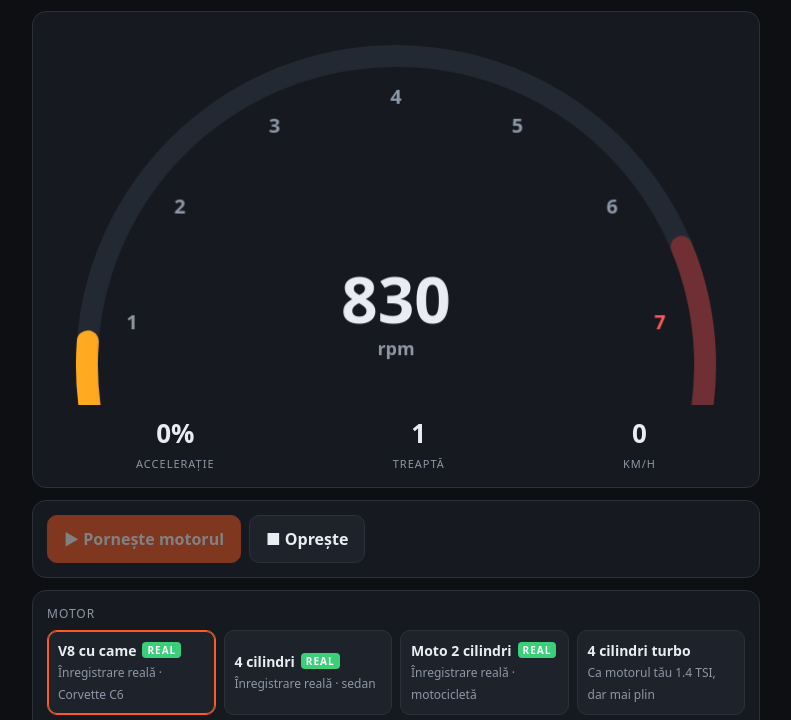
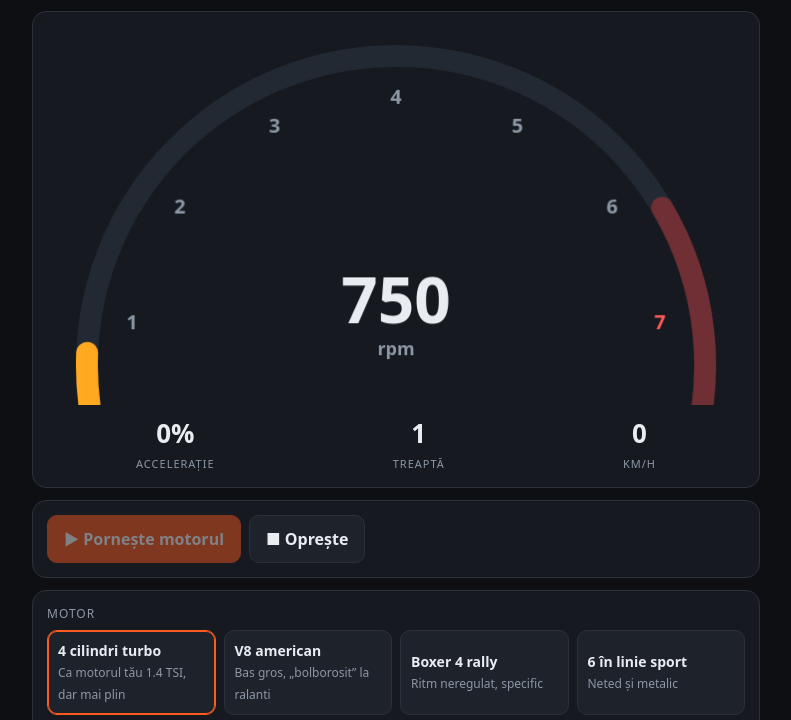
Before and after one commit to originalshow81-prog/11lab, a plain HTML site: page esapament/index.html in a window 1280 px wide. Both pictures are taken after a click on the button "▶ Pornește motorul". Shown: the part 73-793 px from the top of the page, without its empty margins (244-1035 px from the left). Drawn offline with Linux system fonts and the light colour scheme; no server answers.

Commit message:
Revert "Add real CC0 engine recordings (V8, 4-cyl, motorcycle) pitched by RPM"
This reverts commit c2037c0622d81731076ee5301ef77dfa5e027793.

```diff
--- a/esapament/index.html
+++ b/esapament/index.html
@@ -38,8 +38,6 @@
     text-align: left; color: var(--text); cursor: pointer; font: inherit; }
   .prof b { display: block; font-size: 14px; }
   .prof small { color: var(--muted); font-size: 12px; }
-  .prof.real b::after { content: 'REAL'; font-size: 10px; font-weight: 800; letter-spacing: 1px;
-    color: #fff; background: var(--ok); border-radius: 4px; padding: 1px 5px; margin-left: 6px; vertical-align: 2px; }
   .prof.on { border-color: var(--accent); box-shadow: 0 0 0 1px var(--accent) inset; }
   .row { display: flex; gap: 8px; flex-wrap: wrap; align-items: center; }
   button.btn { font: inherit; font-weight: 600; border: 0; border-radius: 10px; padding: 12px 16px;
@@ -139,26 +137,10 @@
       Folosește aplicația doar în habitaclu și nu umbla la telefon în timp ce conduci.</p>
   </div>
 
-  <p class="hint" style="font-size:12px">Înregistrări reale de pe freesound.org, licență CC0 (domeniu public):
-    „Big Cam C6 Corvette” de Angel_soto, „Sedan engine loop” de Dmitry_mansurev64,
-    „XSR700 tickover loop” de richwise.</p>
-
 <script>
 /* ---------- Profiles (generic engine types, procedurally synthesized) ---------- */
 const even = n => Array.from({ length: n }, (_, i) => i / n);
 const PROFILES = {
-  real_v8: { name: 'V8 cu came', desc: 'Înregistrare reală · Corvette C6', real: true,
-            sample: 'sunete/v8.wav', base: 830,
-            fire: even(8), amp: [1, .58, .95, .7, .9, .55, 1, .64], res: [[68, 2, .75], [175, 3, .4], [470, 4, .15]],
-            decay: .006, noise: .35, drive: 2.6, wBody: 1, wRes: 1, idle: 830, redline: 6500, turbo: false },
-  real_4: { name: '4 cilindri', desc: 'Înregistrare reală · sedan', real: true,
-            sample: 'sunete/4cil.wav', base: 1000,
-            fire: even(4), amp: [1, .9, .97, .88], res: [[95, 2.5, .55], [260, 4, .35], [820, 5, .12]],
-            decay: .004, noise: .25, drive: 1.6, wBody: .8, wRes: 1, idle: 800, redline: 6200, turbo: true },
-  real_moto: { name: 'Moto 2 cilindri', desc: 'Înregistrare reală · motocicletă', real: true,
-            sample: 'sunete/moto.wav', base: 1300,
-            fire: [0, .375], amp: [1, .9], res: [[110, 2.5, .6], [380, 3.5, .4], [1300, 5, .15]],
-            decay: .004, noise: .3, drive: 2.2, wBody: .9, wRes: 1, idle: 1300, redline: 9000, turbo: false },
   tsi4:   { name: '4 cilindri turbo', desc: 'Ca motorul tău 1.4 TSI, dar mai plin',
             fire: even(4), amp: [1, .9, .97, .88], res: [[95, 2.5, .55], [260, 4, .35], [820, 5, .12]],
             decay: .004, noise: .25, drive: 1.6, wBody: .8, wRes: 1, idle: 750, redline: 6200, turbo: true },
@@ -273,29 +255,7 @@ registerProcessor('engine', EngineProc);
 `;
 
 /* ---------- Audio engine ---------- */
-const audio = { ctx: null, node: null, lp: null, gain: null, analyser: null,
-                synthGain: null, sampleGain: null, src: null, buffers: {} };
-
-async function loadSample(url) {
-  if (audio.buffers[url]) return audio.buffers[url];
-  const data = await (await fetch(url)).arrayBuffer();
-  return (audio.buffers[url] = await audio.ctx.decodeAudioData(data));
-}
-async function applyProfileAudio() {
-  if (!audio.ctx) return;
-  const p = prof();
-  audio.node.port.postMessage({ profile: p });
-  if (audio.src) { try { audio.src.stop(); } catch {} audio.src.disconnect(); audio.src = null; }
-  if (!p.sample) return;
-  try {
-    const buf = await loadSample(p.sample);
-    if (prof() !== p) return;
-    const src = audio.ctx.createBufferSource();
-    src.buffer = buf; src.loop = true;
-    src.connect(audio.sampleGain); src.start();
-    audio.src = src;
-  } catch (e) { console.warn('Nu am putut încărca sunetul', e); }
-}
+const audio = { ctx: null, node: null, lp: null, gain: null, analyser: null };
 async function startAudio() {
   if (audio.ctx) { await audio.ctx.resume(); return; }
   const ctx = new (window.AudioContext || window.webkitAudioContext)({ latencyHint: 'interactive' });
@@ -306,21 +266,16 @@ async function startAudio() {
   const comp = ctx.createDynamicsCompressor(); comp.threshold.value = -14; comp.ratio.value = 4;
   const gain = ctx.createGain(); gain.gain.value = vol.value / 100;
   const analyser = ctx.createAnalyser(); analyser.fftSize = 2048;
-  const synthGain = ctx.createGain(), sampleGain = ctx.createGain();
-  sampleGain.gain.value = 0;
-  node.connect(synthGain).connect(lp);
-  sampleGain.connect(lp);
-  lp.connect(comp).connect(gain).connect(ctx.destination);
+  node.connect(lp).connect(comp).connect(gain).connect(ctx.destination);
   gain.connect(analyser);
-  Object.assign(audio, { ctx, node, lp, gain, analyser, synthGain, sampleGain });
-  node.port.postMessage({ pops: pops.checked, turbo: turbo.checked });
-  await applyProfileAudio();
+  Object.assign(audio, { ctx, node, lp, gain, analyser });
+  node.port.postMessage({ profile: PROFILES[state.profile], pops: pops.checked, turbo: turbo.checked });
 }
 
 /* ---------- State & simulation ---------- */
 const $ = id => document.getElementById(id);
 const vol = $('vol'), pops = $('pops'), turbo = $('turbo'), pedal = $('pedal'), driveMode = $('driveMode');
-const state = { profile: 'real_v8', running: false, mode: 'sim', rpm: 0, thr: 0, thrTarget: 0, speed: 0, gear: 0,
+const state = { profile: 'tsi4', running: false, mode: 'sim', rpm: 0, thr: 0, thrTarget: 0, speed: 0, gear: 0,
                 obd: { rpm: null, rpmPrev: null, tRpm: 0, slope: 0, pedal: 0, pMin: 100, pMax: 0, speed: 0 } };
 
 function prof() { return PROFILES[state.profile]; }
@@ -370,19 +325,7 @@ setInterval(() => {
   if (audio.node) {
     audio.node.port.postMessage({ rpm: state.rpm, thr: state.thr });
     const p = prof();
-    const t = audio.ctx.currentTime, frac = Math.min(1, state.rpm / p.redline);
-    if (p.sample) {
-      // real recording pitched by rpm, synth layer blended in as revs climb
-      const rate = Math.min(4, Math.max(0.6, Math.pow(Math.max(1, state.rpm) / p.base, 0.8)));
-      if (audio.src) audio.src.playbackRate.setTargetAtTime(rate, t, 0.03);
-      audio.sampleGain.gain.setTargetAtTime((0.55 + 0.45 * state.thr) * (1 - 0.5 * frac) * 1.6, t, 0.05);
-      audio.synthGain.gain.setTargetAtTime(0.1 + 0.8 * frac * (0.4 + 0.6 * state.thr), t, 0.05);
-      audio.lp.frequency.setTargetAtTime(1800 + state.thr * 5000 + frac * 4000, t, 0.05);
-    } else {
-      audio.synthGain.gain.setTargetAtTime(1, t, 0.05);
-      audio.sampleGain.gain.setTargetAtTime(0, t, 0.05);
-      audio.lp.frequency.setTargetAtTime(900 + state.thr * 5000 + frac * 2500, t, 0.05);
-    }
+    audio.lp.frequency.setTargetAtTime(900 + state.thr * 5000 + (state.rpm / p.redline) * 2500, audio.ctx.currentTime, 0.05);
   }
 }, 16);
 
@@ -424,13 +367,13 @@ requestAnimationFrame(draw);
 const profBox = $('profiles');
 for (const [id, p] of Object.entries(PROFILES)) {
   const b = document.createElement('button');
-  b.className = 'prof' + (p.real ? ' real' : '') + (id === state.profile ? ' on' : '');
+  b.className = 'prof' + (id === state.profile ? ' on' : '');
   b.innerHTML = `<b>${p.name}</b><small>${p.desc}</small>`;
   b.onclick = () => {
     state.profile = id;
     document.querySelectorAll('.prof').forEach(x => x.classList.remove('on'));
     b.classList.add('on');
-    applyProfileAudio();
+    if (audio.node) audio.node.port.postMessage({ profile: p });
   };
   profBox.appendChild(b);
 }
```
Also changed, not shown: 3 other files.
